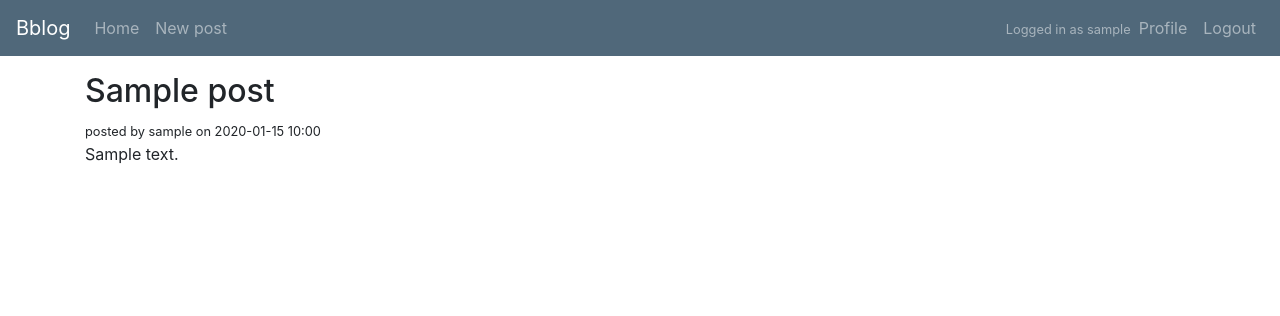
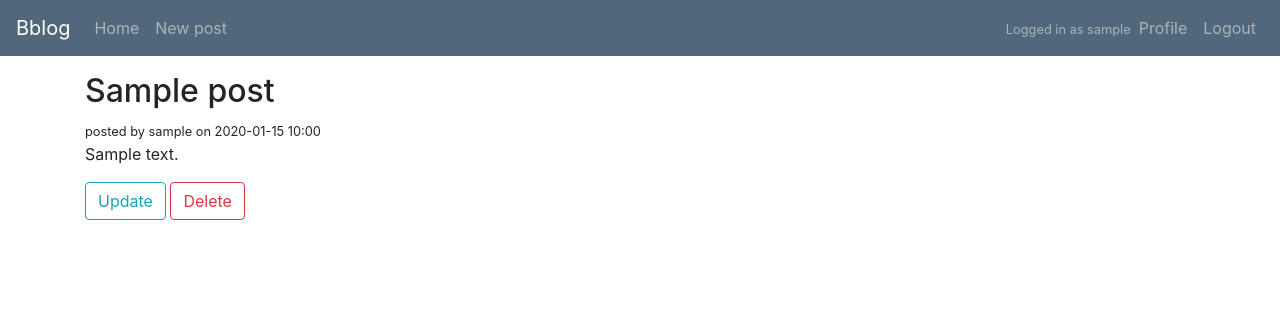
Before and after one commit to boberstarosta/bblog, a Django app: page /post/1/ in a window 1280 px wide. Shown: the top 316 px of the page. Run offline with Django 3.2, Linux system fonts and the light colour scheme; a user stored in the database is signed in; tables that the repository leaves empty hold one stand-in row (values such as "Sample post"); some libraries are stand-ins or nearby versions.

Commit message:
added links to update and delete to post detail template

```diff
--- a/blog/templates/blog/post_detail.html
+++ b/blog/templates/blog/post_detail.html
@@ -6,4 +6,10 @@
     <small>posted by {{ post.author.username }} on {{ post.pub_date|date:'Y-m-d H:i' }}</small>
     <p>{{ post.content }}</p>
   </article>
+  {% if post.author == user %}
+    <div>
+      <a class="btn btn-outline-info" href="{% url 'blog:update' post.id %}">Update</a>
+      <a class="btn btn-outline-danger" href="{% url 'blog:delete' post.id %}">Delete</a>
+    </div>
+  {% endif %}
 {% endblock content %}
```
